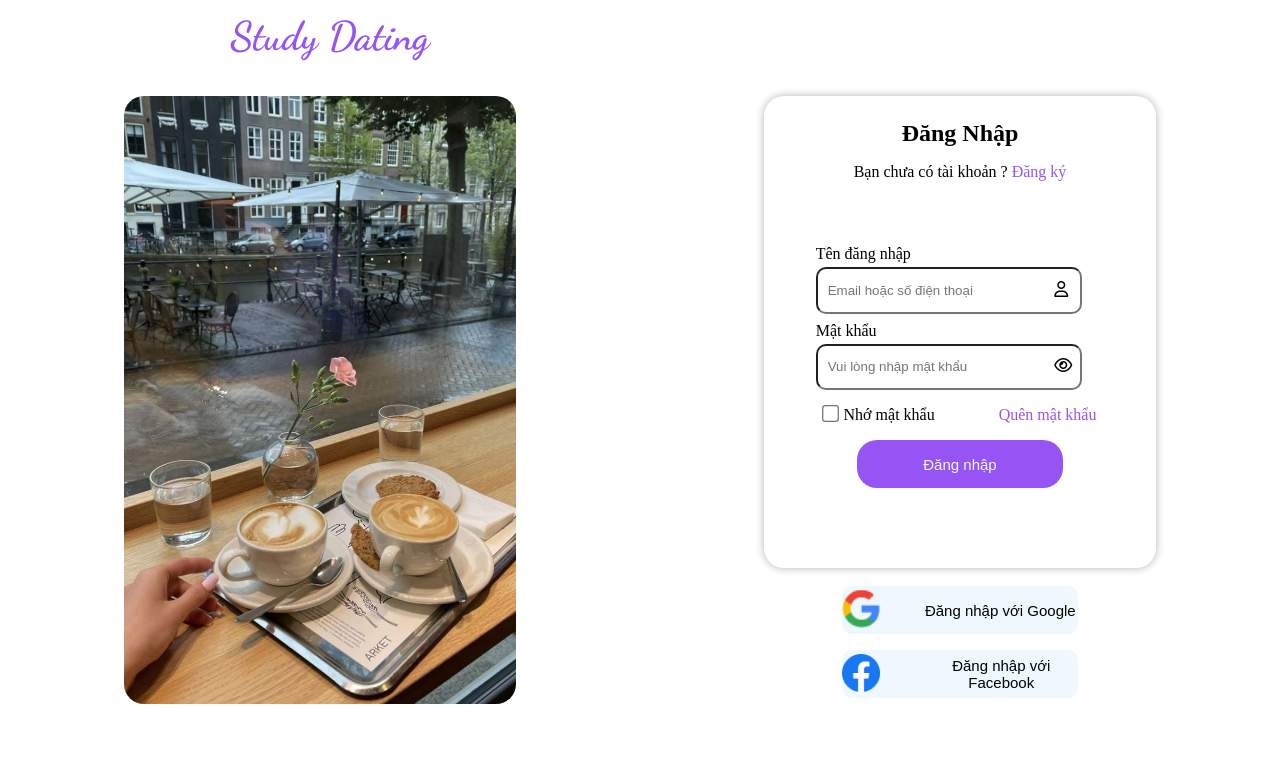
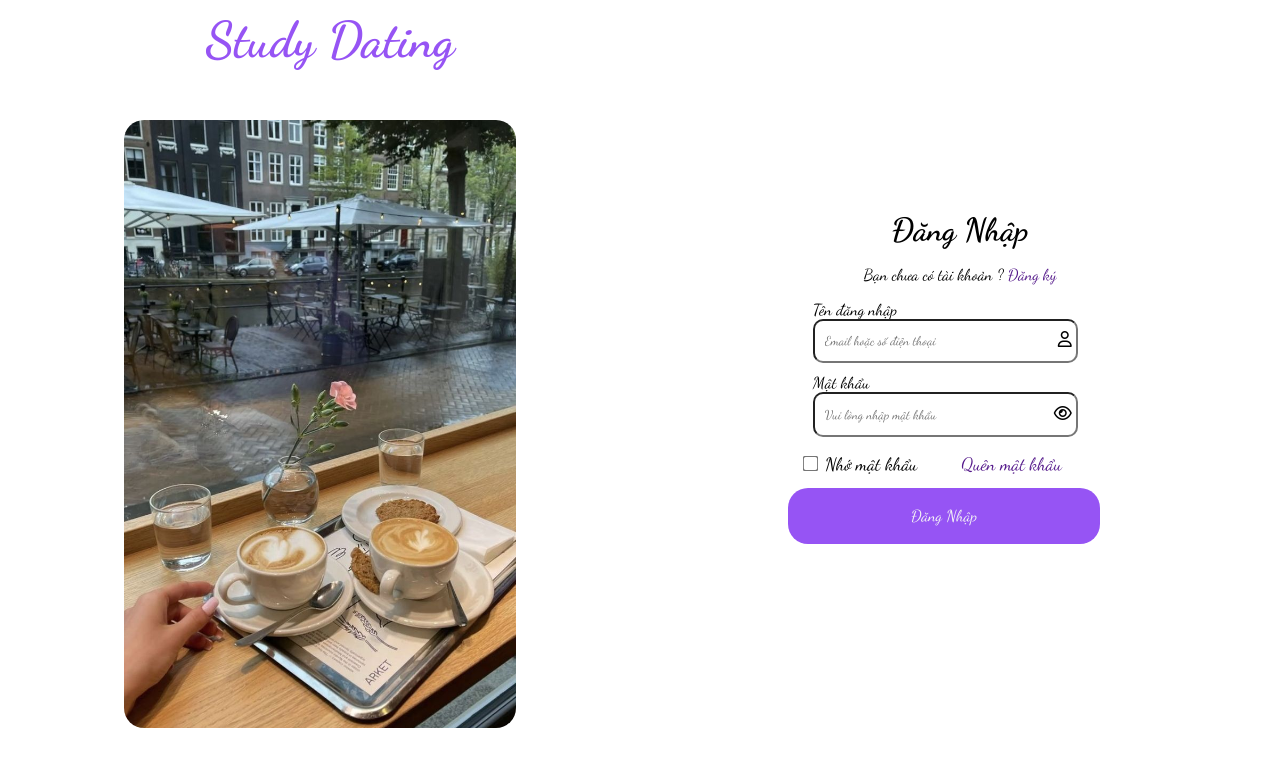
Before and after one commit to Nta0357182675/Project, a website: page index.html in a window 1280 px wide. Drawn offline with Linux system fonts and the light colour scheme; a web font is replaced by a local one.

Commit message:
init repo

```diff
--- a/index.css
+++ b/index.css
@@ -1,16 +1,17 @@
-*{
+* {
     padding: 0;
     margin: 0;
     box-sizing: border-box;
 }
 
-.container{
+.container {
     height: 100vh;
     width: 100%;
 
 }
-.header{
-    height: 7%;
+
+.header {
+    height: 10%;
     width: 100%;
 
     padding: 0 20px 0 20px;
@@ -19,38 +20,45 @@
     align-items: center;
 
 }
-.header .logo{
+
+.header .logo {
     height: 100%;
     width: 50%;
     display: flex;
     justify-content: center;
-    align-items: center;
-    margin-top: 1em;
+
 }
-.header .logo h1{
+
+.header .logo h1 {
     color: #9654F4;
-    font-size: 40px;
     font-family: "Dancing Script", serif;
     font-weight: 1500;
 
+    height: 100%;
+    display: flex;
+    align-items: center;
+    font-size: 50px;
+
 }
 
-.cen{
+.cen {
     height: 86%;
     width: 100%;
 
     display: flex;
 }
-.cen .left{
+
+.cen .left {
     width: 50%;
-    height:100%;
+    height: 100%;
 
     padding: 2.5em;
     display: flex;
     justify-content: center;
     align-items: center;
 }
-.cen .left .img_1{
+
+.cen .left .img_1 {
     width: 70%;
     height: 100%;
 
@@ -58,158 +66,127 @@
     overflow: hidden;
 
 }
-.cen .left .img_1 img{
+
+.cen .left .img_1 img {
     width: 100%;
     height: 100%;
     object-fit: cover;
 
 }
 
-.cen .right{
+.cen .right {
     width: 50%;
-    height:100%;
+    height: 100%;
 
     padding: 2.5em;
     display: flex;
     justify-content: center;
+    align-items: center;
 }
-.right .sign{
-    width: 70%;
-    height: 100%;
+
+.right .sign {
+    width: 80%;
+    height: 90%;
+    padding: 2.5em;
+
+}
+
+.sign .sign_1 {
+    width: 100%;
+    height: 80%;
 
     display: flex;
     flex-direction: column;
+    justify-content: center;
+    align-items: center;
+    gap: 1em;
+}
 
+.sign .sign_1 h2 {
+
+    font-size: 2em;
+    font-family: "Dancing Script", serif;
+}
+
+.sign .sign_1 p {
+
+    font-size: 1em;
+    font-family: "Dancing Script", serif;
+}
+
+.sign .sign_1 p a {
+    text-decoration: none;
+}
+
+.sign .sign_1 form {
+    display: flex;
+    flex-direction: column;
+    gap: 10px;
+    width: 80%;
+}
+
+.sign .sign_1 form input {
+    height: 3.5em;
+    width: 20em;
+    font-family: "Dancing Script", serif;
+    border-radius: 10px;
+    padding-left: 10px;
+    width: 90%;
+    outline: none;
+    font-size: 0.8em;
+}
+
+.sign .sign_1 form .form_1 i {
+    position: relative;
+    right: 1.5em;
+}
+
+.sign .sign_1 form .form_2 i {
+    position: relative;
+    right: 1.75em;
+}
+
+.forgot_pass {
+
+    width: 70%;
+    height: 5%;
+    display: flex;
+    justify-content: space-between;
+    position: relative;
+    right: 1.5em;
+    font-size: 18px;
+    font-family: "Dancing Script", serif;
+}
+
+.forgot_pass a {
+    text-decoration: none;
+}
+
+.but {
+    width: 85%;
+    height: 15%;
+    position: relative;
+    right: 1em;
+    display: flex;
+    justify-content: center;
+    align-items: center;
+}
+
+.but button {
+    width: 100%;
+    height: 100%;
+    background-color: #9654F4;
+    border-radius: 20px;
+    border: none;
+    font-size: 1em;
 
 }
-.right .sign .sign_1{
+
+.but a {
+    text-decoration: none;
     width: 100%;
-    height: 80%;
-    padding: 1.5em;
-    border-radius: 20px;
-    display: flex;
-    flex-direction: column;
-    align-items: center;
-    gap: 1em;
-    box-shadow: 0px 0px 8px 0px rgba(0, 0, 0, 0.30);
+    height: 100%;
+    font-family: "Dancing Script", serif;
+
+    color: whitesmoke;
 }
-
-
-.right .sign .sign_1 p a {
-    text-decoration: none;
-    color: #9654F4;
-}
-
-
-.right .sign .sign_1 form{
-    margin-top: 3em;
-    display: flex;
-    flex-direction: column;
-    gap: 0.5em
-}
-
-.right .sign .sign_1 form div input{
-   outline: none;
-}
-
-.right .sign .sign_1 form div i{
-position: relative;
-right: 2em;
-}
-.right .sign .sign_1 form div p{
-    margin-bottom: 0.25em;
-}
-
-.right .sign .sign_1 .forgot_pass{
-    display: flex;
-    justify-content: space-between;
-    gap: 4em;
-    position: relative;
-    bottom: 2em;
-    margin-top: 2em;
-}
-.right .sign .sign_1 .forgot_pass a{
-    text-decoration: none;
-    color: #9654F4;
-}
-.sign .but{
-   height: 3em;
-   width: 60%;
-   margin-top: -2em;
-   border-radius: 20px;
-   overflow: hidden;
-}
-.sign .but button{
-    height: 100%;
-    width: 100%;
-    object-fit: cover;
-    background-color: #9654F4;
-    border: none;
-    font-size: 15px;
-    color: aliceblue;
-
-}
-.sign .but a :hover{
-    cursor: pointer;
-    background-color: blueviolet;
-}
-
-
-
-.right .sign .sign_2{
-    width: 100%;
-    height: 20%;
-}
-
-.sign_2{
-    display: flex;
-    flex-direction: column;
-    align-items: center;
-    gap: 1em;
-
-}
-.sign_2 div a{
-    text-decoration: none;
-}
-.sign_2 .google{
-    height: 3em;
-    width: 60%;
-
-}
-.sign_2 .google a button{
-    height: 100%;
-    width: 100%;
-    display: flex;
-    align-items: center;
-    gap: 3em;
-    font-size: 15px;
-    border-radius: 10px;
-    background-color: aliceblue;
-    border: none;
-}
-.sign_2 .google a button img{
-  width: 2.5em;
-  height: 2.5em;
-  object-fit: cover;
-}
-.sign_2 .facebook{
-    height: 3em;
-    width: 60%;
-
-}
-.sign_2 .facebook a button{
-    height: 100%;
-    width: 100%;
-    display: flex;
-    align-items: center;
-    gap: 3em;
-    font-size: 15px;
-    border-radius: 10px;
-    background-color: aliceblue;
-    border: none;
-}
-.sign_2 .facebook a button img{
-    width: 2.5em;
-    height: 2.5em;
-    object-fit: cover;
-  }
--- a/index.html
+++ b/index.html
@@ -32,48 +32,30 @@
                         <form>
                             <div class="form_1">
                                 <p>Tên đăng nhập </p>
-                            <input type="text" placeholder="Email hoặc số điện thoại" autocomplete="current-password"
-                                style="height: 3.5em; width: 20em; border-radius: 10px; padding-left: 10px">
-                            <i class="fa-regular fa-user"></i>
+                                <input type="text" placeholder="Email hoặc số điện thoại"
+                                    autocomplete="current-password">
+                                <i class="fa-regular fa-user"></i>
                             </div>
                             <div class="form_2">
                                 <p>Mật khẩu</p>
-                                <input type="password" placeholder="Vui lòng nhập mật khẩu" autocomplete="current-password"
-                                    style="height: 3.5em; width: 20em; border-radius: 10px; padding-left: 10px;">
+                                <input type="password" placeholder="Vui lòng nhập mật khẩu"
+                                    autocomplete="current-password">
                                 <i class="fa-regular fa-eye"></i>
                             </div>
                         </form>
                         <div class="forgot_pass">
 
-                            <span> <input type="checkbox" style="transform: scale(1.3); margin-right: 3px; "> Nhớ mật
+                            <span> <input type="checkbox" style="transform: scale(1.2); margin-right: 3px;"> Nhớ mật
                                 khẩu </span>
                             <a href=""> Quên mật khẩu</a>
                         </div>
                         <div class="but">
-                            <a href=""><button>Đăng nhập</button></a>
+                            <button><a href="">Đăng Nhập</a></button>
                         </div>
 
                     </div>
                     <br>
-                    <div class="sign_2">
-                        <div class="google">
-                            <a href="">
-                                <button>
-                                    <div class="img">
-                                        <img src="./Img/Logo.png">
-                                    </div>
-                                    Đăng nhập với Google
-                                </button>
-                            </a>
-                        </div>
-                        <div class="facebook">
-                            <a href=""><button>
-                                <div class="img">
-                                    <img src="./Img/Facebook.png">
-                                </div>
-                                Đăng nhập với Facebook</button></a>
-                        </div>
-                    </div>
+
                 </div>
 
             </div>
```
Lines whose indentation alone changed are shown as unchanged.
